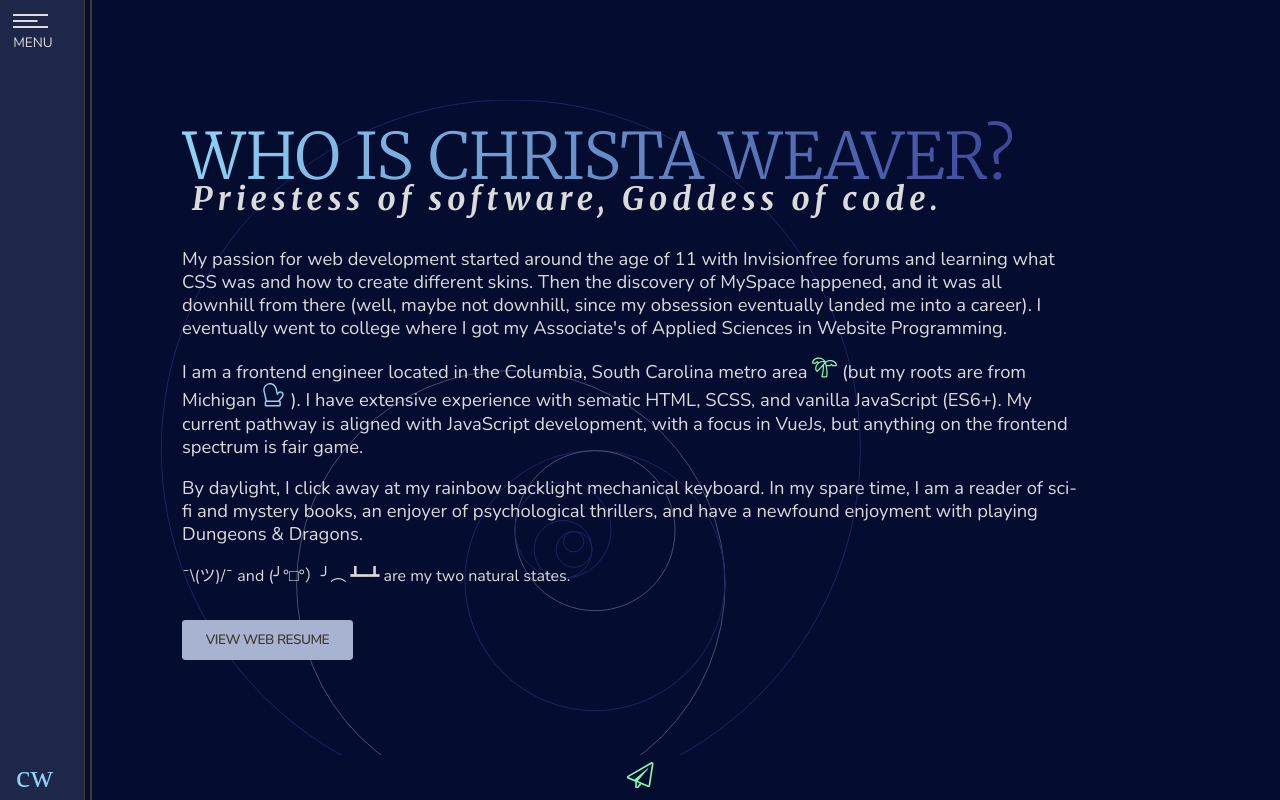
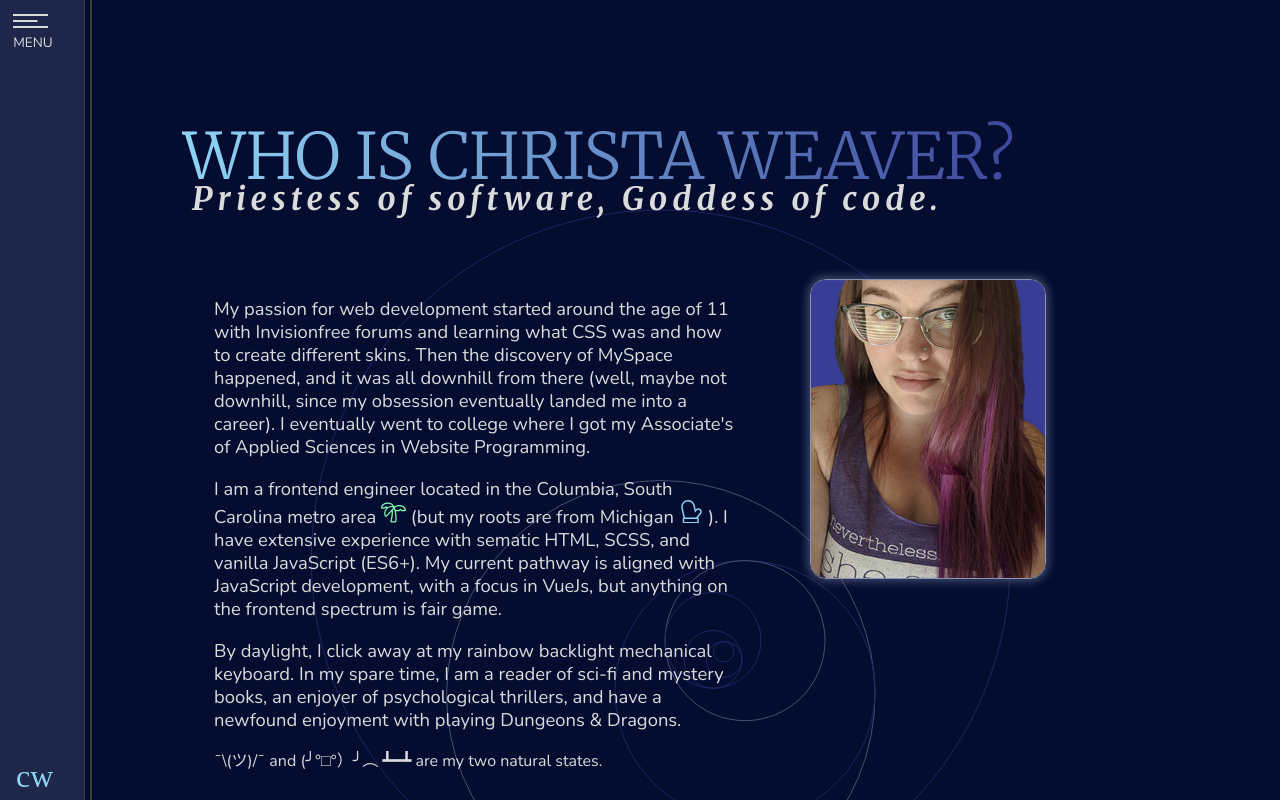
Before and after one commit to sambasallah/portfolio-v3, a Vue app: page /about in a window 1280 px wide. Shown: the top 800 px of the page. Built offline with nearby package versions, Linux system fonts and the light colour scheme; the HTML template or start-up script is replaced by a standard one.

Commit message:
add photo to about me, update grid

```diff
--- a/src/components/GitUpdates.vue
+++ b/src/components/GitUpdates.vue
@@ -15,8 +15,8 @@
 							:title="`View ${repo.name} repository on Github`"
 						>
 							View Repo
-							<svg viewBox="0 0 19 16" class="sc" role="img" labelledby="palmTitle">
-								<title id="palmTitle">Palm tree to resemble South Carolina</title>
+							<svg viewBox="0 0 19 16" class="sc" role="img" labelledby="external">
+								<title id="external">External website icon - box with arrow coming out of it</title>
 								<use xlink:href="../assets/svgs/external-link.svg#external-link" />
 							</svg>
 						</a>
@@ -82,6 +82,8 @@ $maxWidth: 1fr;
 
 .git-projects {
 	margin-bottom: 4em;
+	height: auto;
+	transition: height 0.66s ease-out;
 
 	.grid-container {
 		grid-template-columns: repeat(auto-fit, minmax($minWidth, $maxWidth));
--- a/src/styles/_grid.scss
+++ b/src/styles/_grid.scss
@@ -18,11 +18,8 @@ $maxWidth: 1fr;
 	}
 
 	> * {
-
-        background-color: $white;
 		border-radius: 0.5em;
 		padding: 2em;
-        box-shadow: 0 5px 20px rgba($white, 0.12);
 
 		@supports not (display: grid) {
 			flex: 1 0 $minWidth;
--- a/src/views/About.vue
+++ b/src/views/About.vue
@@ -5,6 +5,8 @@
 			<h2 class>Priestess of software, Goddess of code.</h2>
 		</header>
 
+		<div class="grid-container">
+			<div class="about-content__bio">
 				<p>
 					My passion for web development started around the age of 11 with Invisionfree forums and learning what CSS was and how to create different
 					skins. Then the discovery of MySpace happened, and it was all downhill from there (well, maybe not downhill, since my obsession eventually landed
@@ -39,6 +41,11 @@
 
 				<div class="button-group">
 					<router-link to="resume" class="btn btn--primary">View Web Resume</router-link>
+				</div>
+			</div>
+			<div class="about-content__image">
+				<img src="../assets/images/christa.jpg" alt="The one and only Christa" width="400" height="300" />
+			</div>
 		</div>
 	</div>
 </template>
@@ -90,5 +97,26 @@ export default {
 	.button-group {
 		margin-top: 2em;
 	}
+
+	$minWidth: 275px;
+	$maxWidth: 1fr;
+
+	.grid-container {
+		grid-template-columns: 1fr 300px;
+
+		@media screen and (max-width: 400px) {
+			grid-template-columns: repeat(auto-fill, minmax(100%, $maxWidth));
+		}
+	}
+
+	&__image {
+		img {
+			width: 100%;
+			max-width: 300px;
+			border-radius: 1em;
+			border: 1px solid $slate;
+			box-shadow: 0 0 10px 2px rgba($slate, 0.5);
+		}
+	}
 }
 </style>
--- a/src/views/StyleGuide.vue
+++ b/src/views/StyleGuide.vue
@@ -89,6 +89,11 @@ export default {
 <style lang="scss" scoped>
 .style-guide {
 	&__grid-container {
+		> * {
+			background-color: $white;
+			box-shadow: 0 5px 20px rgba($white, 0.12);
+		}
+
 		color: $black;
 
 		& > div:nth-child(1) {
```
Also changed, not shown: src/assets/images/christa.jpg (added). Lines whose indentation alone changed are shown as unchanged.
